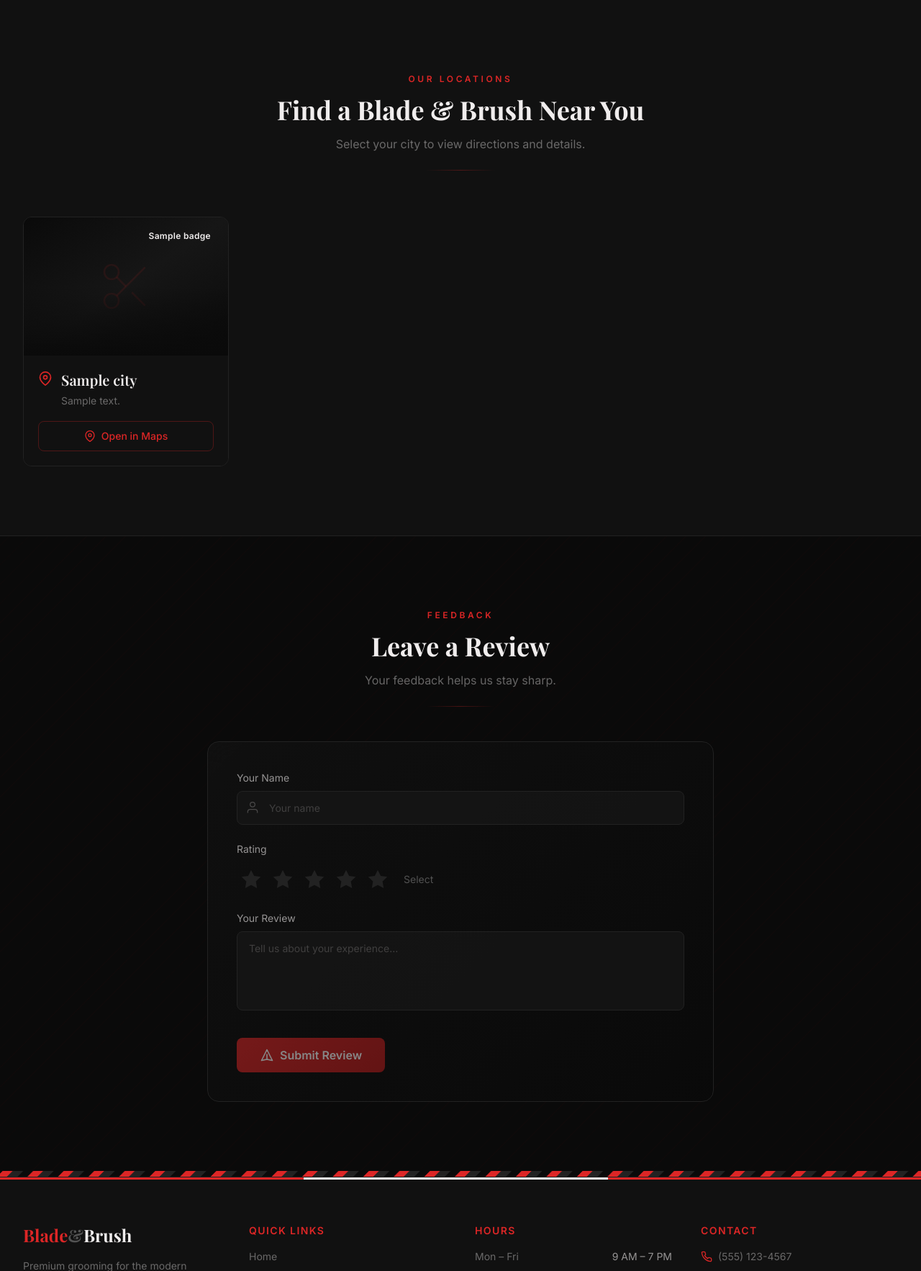
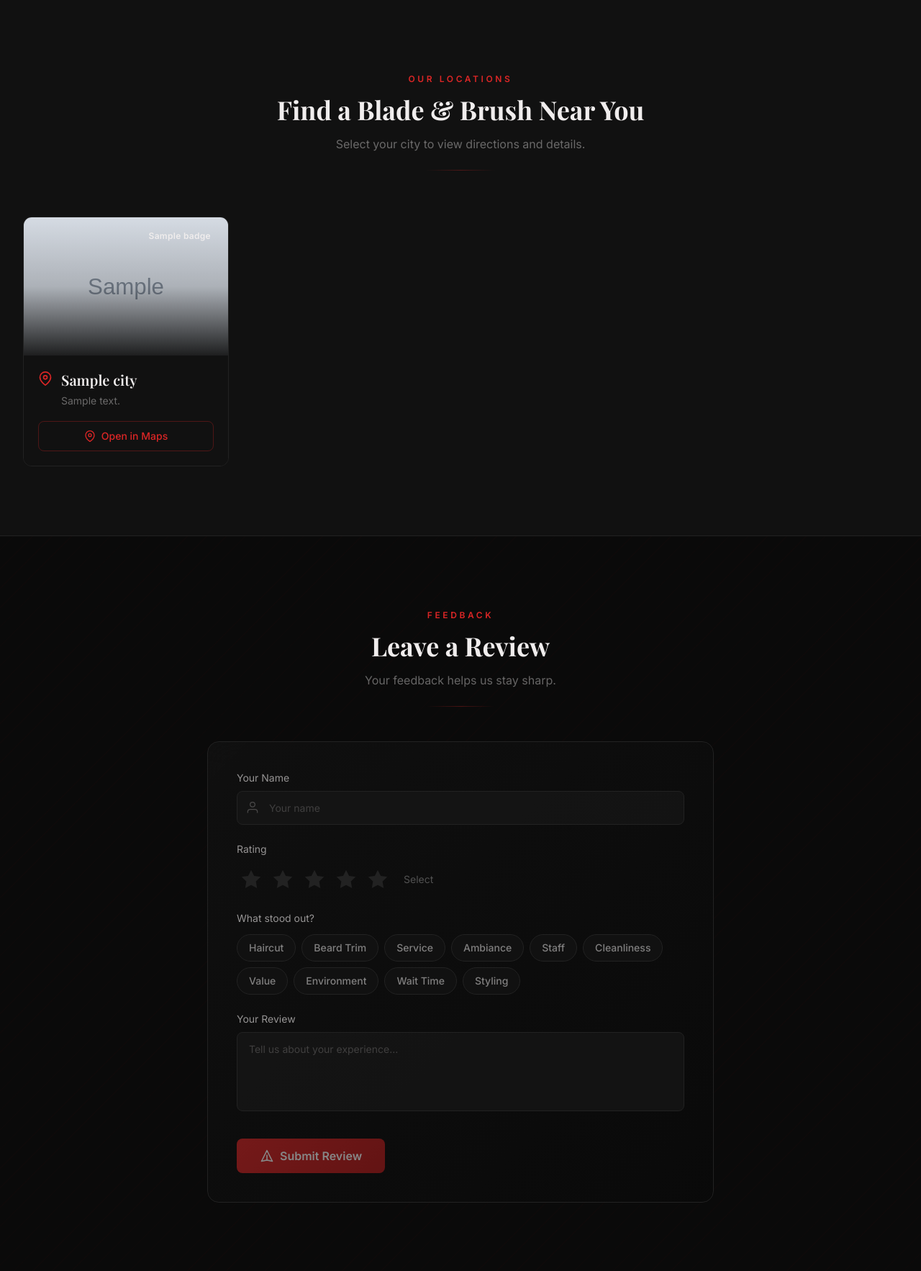
Before and after one commit to M-Mustafa-Khan13/blade_brush, a Flask app: template flask_app/templates/home.html in a window 1280 px wide. Shown: the part 1972-3738 px from the top of the page at 72% size. Run offline with Flask 3, Linux system fonts and the light colour scheme; the template is opened without the code that fills it: most values are stand-ins (such as "Sample title", 1, 10 or a date in 2020); grey boxes marked "Sample" are stand-in pictures; some libraries are stand-ins or nearby versions; some web fonts are replaced.

Commit message:
feat:homepage updated

```diff
--- a/flask_app/templates/home.html
+++ b/flask_app/templates/home.html
@@ -237,21 +237,12 @@
         <div class="grid grid-cols-1 sm:grid-cols-2 lg:grid-cols-4 gap-6">
             {% for loc in locations %}
             <div class="location-card group card-lift rounded-xl overflow-hidden border border-barber-border hover:border-barber-red/30 transition-all duration-500">
-                <!-- Image area with gradient overlay -->
                 <div class="relative h-48 bg-barber-muted overflow-hidden">
-                    <!-- Placeholder pattern (barbershop aesthetic) -->
-                    <div class="absolute inset-0 bg-gradient-to-br from-barber-dark via-barber-muted to-barber-dark">
-                        <div class="absolute inset-0 flex items-center justify-center">
-                            <svg class="w-20 h-20 text-barber-red/10 group-hover:text-barber-red/20 transition-colors duration-500" fill="none" stroke="currentColor" stroke-width="0.8" viewBox="0 0 24 24">
-                                <circle cx="6" cy="6" r="3"/><circle cx="6" cy="18" r="3"/>
-                                <line x1="20" y1="4" x2="8.12" y2="15.88"/>
-                                <line x1="14.47" y1="14.48" x2="20" y2="20"/>
-                                <line x1="8.12" y1="8.12" x2="12" y2="12"/>
-                            </svg>
-                        </div>
-                    </div>
-                    <!-- Gradient overlay -->
-                    <div class="absolute inset-0 bg-gradient-to-t from-barber-dark via-transparent to-transparent"></div>
+                    <img src="{{ url_for('static', filename=loc.image_url) }}"
+                         alt="{{ loc.city }} location"
+                         class="w-full h-full object-cover transition-transform duration-700 group-hover:scale-105"
+                         loading="lazy">
+                    <div class="absolute inset-0 bg-gradient-to-t from-barber-dark/90 via-barber-dark/20 to-transparent"></div>
                     <!-- Badge -->
                     <div class="absolute top-3 right-3 z-10">
                         <span class="px-3 py-1 rounded-full text-xs font-semibold tracking-wide
@@ -369,6 +360,23 @@
                     <input type="hidden" name="rating" :value="rating">
                 </div>
 
+                <!-- Google-style Tags -->
+                <div class="mb-6">
+                    <label class="block text-sm text-barber-cream/60 mb-3">What stood out?</label>
+                    <div class="flex flex-wrap gap-2">
+                        <template x-for="tag in tags" :key="tag">
+                            <button type="button" @click="toggleTag(tag)"
+                                    class="px-4 py-2 rounded-full text-sm font-medium border transition-all duration-200"
+                                    :class="selectedTags.includes(tag)
+                                        ? 'bg-barber-red/20 border-barber-red/50 text-barber-red'
+                                        : 'bg-barber-card border-barber-border text-barber-cream/50 hover:border-barber-cream/30 hover:text-barber-cream/70'"
+                                    x-text="tag">
+                            </button>
+                        </template>
+                    </div>
+                    <input type="hidden" name="tags" :value="selectedTags.join(',')">
+                </div>
+
                 <!-- Review Text -->
                 <div class="mb-8">
                     <label class="block text-sm text-barber-cream/60 mb-2">Your Review</label>
@@ -447,6 +455,13 @@ function reviewSection() {
         hoverRating: 0,
         review: '',
         submitted: false,
+        tags: ['Haircut', 'Beard Trim', 'Service', 'Ambiance', 'Staff', 'Cleanliness', 'Value', 'Environment', 'Wait Time', 'Styling'],
+        selectedTags: [],
+        toggleTag(tag) {
+            const idx = this.selectedTags.indexOf(tag);
+            if (idx === -1) this.selectedTags.push(tag);
+            else this.selectedTags.splice(idx, 1);
+        },
         submitReview(event) {
             if (!this.name || !this.rating || !this.review) return;
             this.submitted = true;
```
